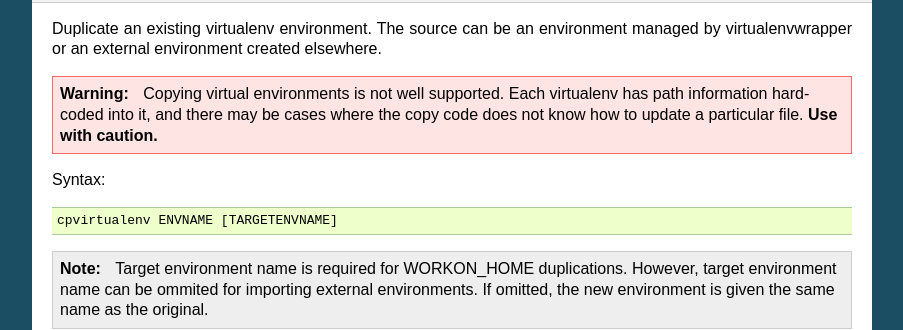
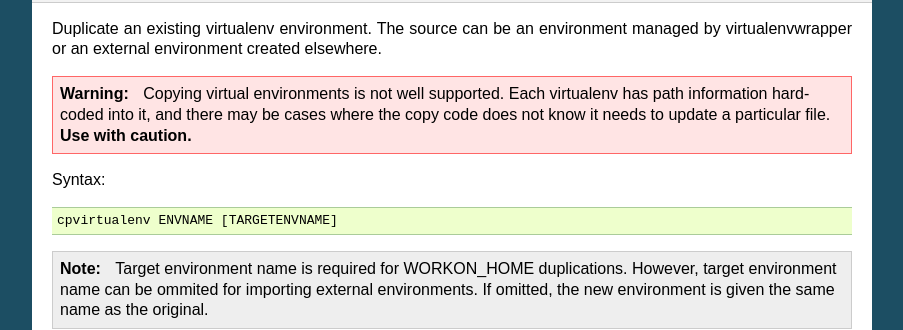
Before and after one commit to python-virtualenvwrapper/virtualenvwrapper, a Sphinx documentation site: the page built from docs/source/command_ref.rst, in a window 1280 px wide and 900 px high, scrolled down 2387 px. Shown: the part 175-505 px from the top of the window, without its empty margins (198-1101 px from the left). Built offline with Sphinx 7.4.7, drawn with Linux system fonts in a browser that asks for light colours; pages that are not in the unit, such as notebooks, are missing from menus.

Commit message:
Update sentence to make it more clear.

```diff
--- a/docs/source/command_ref.rst
+++ b/docs/source/command_ref.rst
@@ -169,7 +169,7 @@
 
    Copying virtual environments is not well supported. Each virtualenv
    has path information hard-coded into it, and there may be cases
-   where the copy code does not know how to update a particular
+   where the copy code does not know it needs to update a particular
    file. **Use with caution.**
 
 Syntax::
```
